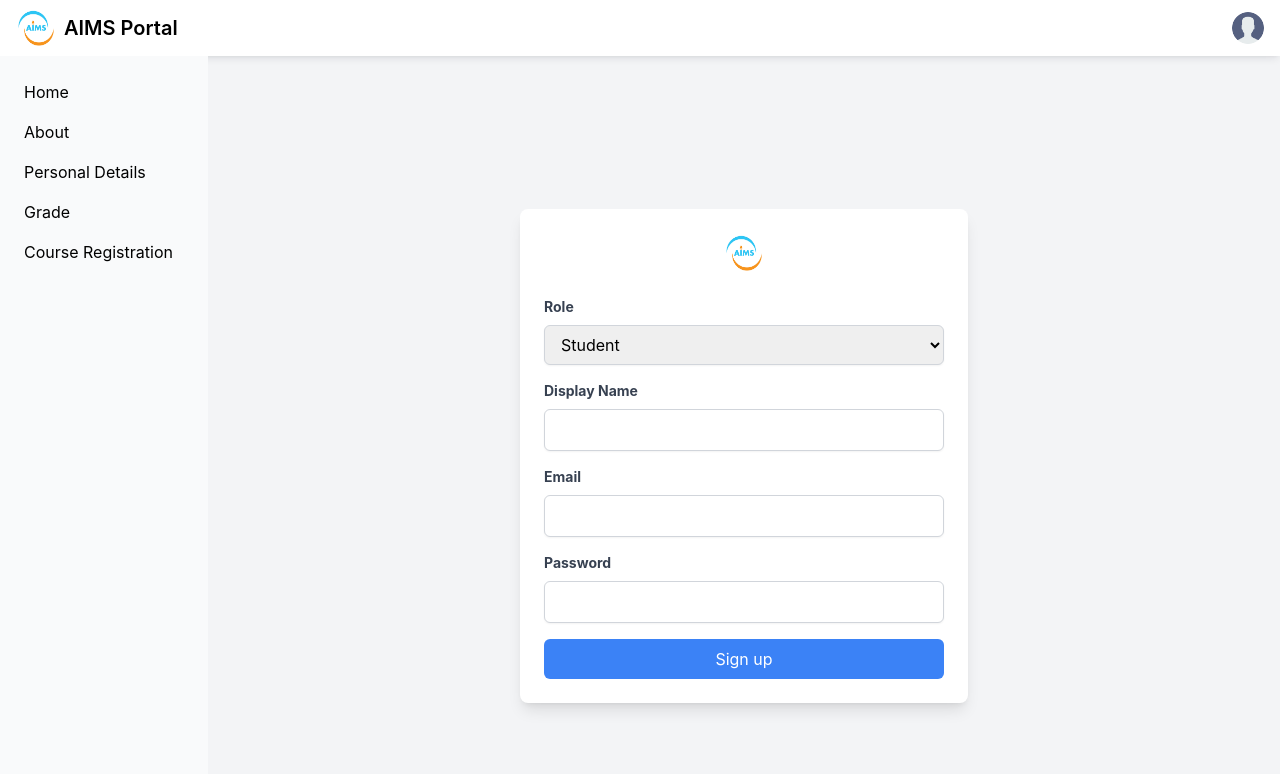
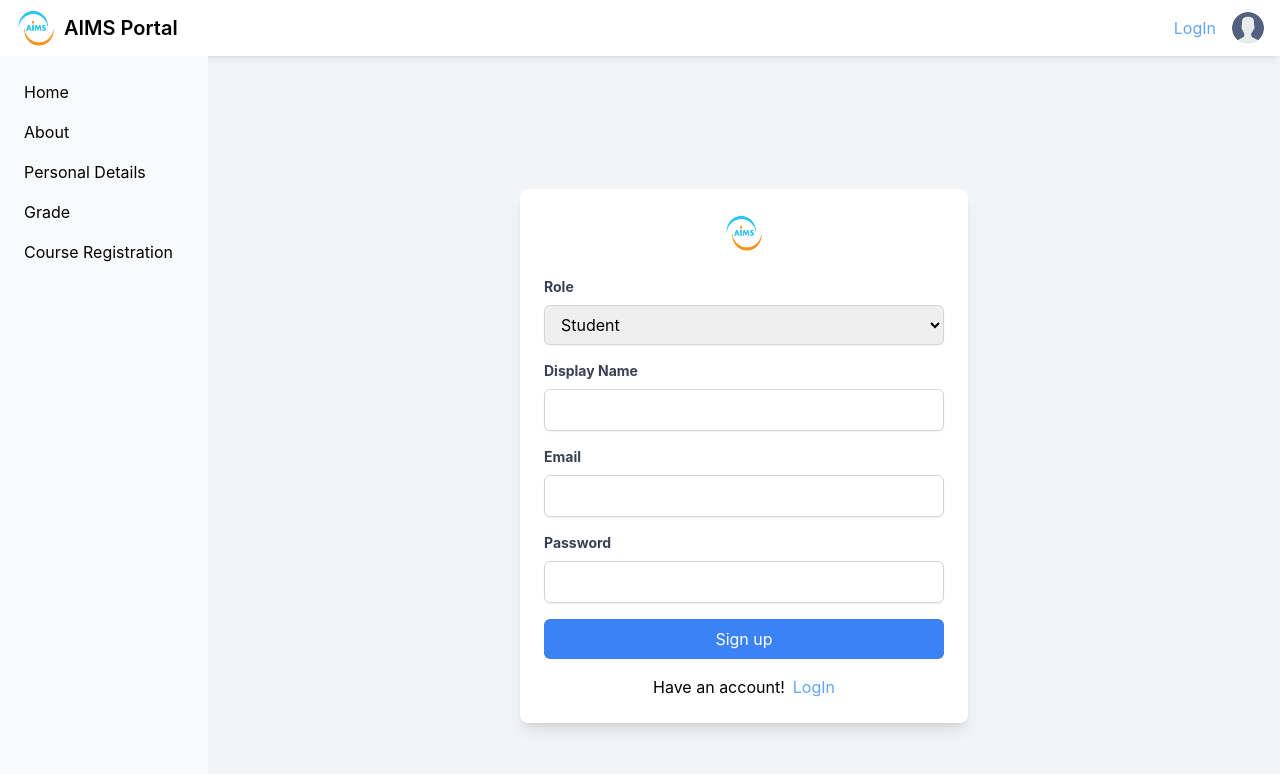
Before and after one commit to Ram-Ratan/aims, a React (Create React App) app in the folder aims/: page /login in a window 1280 px wide. Shown: the top 774 px of the page. Built offline with nearby package versions, Linux system fonts and the light colour scheme; the HTML template or start-up script is replaced by a standard one.

Commit message:
added some code in header and login page

```diff
--- a/aims/src/AppRoutes.js
+++ b/aims/src/AppRoutes.js
@@ -6,7 +6,7 @@ import Grade from "./Pages/Grade";
 import PersonalDetails from './Pages/PersonalDetails';
 import Home from './Pages/home/Home';
 import CourseRegistration from './Pages/courseRegistration/CourseRegistration';
-import Auth from './Pages/auth/Auth';
+import Auth from './Pages/Auth/Auth';
 const AppRoutes = () => {
   return (
     <Layouts>
--- a/aims/src/Pages/Auth/Auth.jsx
+++ b/aims/src/Pages/Auth/Auth.jsx
@@ -14,9 +14,7 @@ const Auth = () => {
         <div className="max-w-md w-full p-6 bg-white rounded-lg shadow-lg">
           <img src={aims} alt="logo-image" className="h-10 w-10 mx-auto mb-6" />
 
-          <form>
-
-
+          <form onSubmit={() => {}}>
             {/* Dropdown input for selecting role */}
             {isSignUp && (
               <div className="mb-4">
@@ -39,7 +37,6 @@ const Auth = () => {
                 </select>
               </div>
             )}
-
 
             {isSignUp && (
               <div className="mb-4">
@@ -97,6 +94,23 @@ const Auth = () => {
             >
               {isSignUp ? "Sign up" : "Log in"}
             </button>
+            <div className="flex justify-center pt-4">
+              {isSignUp ? (
+                <div className="flex gap-2">
+                  <p>Have an account!</p>
+                  <button type="button" onClick={() => setIsSignUp(!isSignUp)}>
+                    <p className="font bold text-blue-400">LogIn</p>
+                  </button>
+                </div>
+              ) : (
+                <div className="flex gap-2">
+                  <p>Don't have an account</p>
+                  <button type="button" onClick={() => setIsSignUp(!isSignUp)}>
+                    <p className="font bold text-blue-400">Sign Up</p>
+                  </button>
+                </div>
+              )}
+            </div>
           </form>
         </div>
       </div>
--- a/aims/src/layouts/header/Header.jsx
+++ b/aims/src/layouts/header/Header.jsx
@@ -1,7 +1,10 @@
 import React from 'react';
 import aims from '../../assets/AIMS-logo.png'
 import userIcon from '../../assets/user.png'
+import { useNavigate } from 'react-router-dom';
+
 function Header() {
+  const navigate = useNavigate();
   return (
     <header
       className="bg-white p-4 flex justify-between items-center h-14 sticky top-0"
@@ -16,7 +19,10 @@ function Header() {
       </div>
 
       {/* User Avatar */}
-      <div className="flex items-center">
+      <div className="flex items-center gap-4 cursor-pointer">
+        <div onClick={()=>{navigate('/login')}}>
+          <p className='text-blue-400'>LogIn</p>
+        </div>
         <img
           src={userIcon} // Replace with the actual path to your avatar image
           alt="Avatar"
```
Lines whose indentation alone changed are shown as unchanged.
